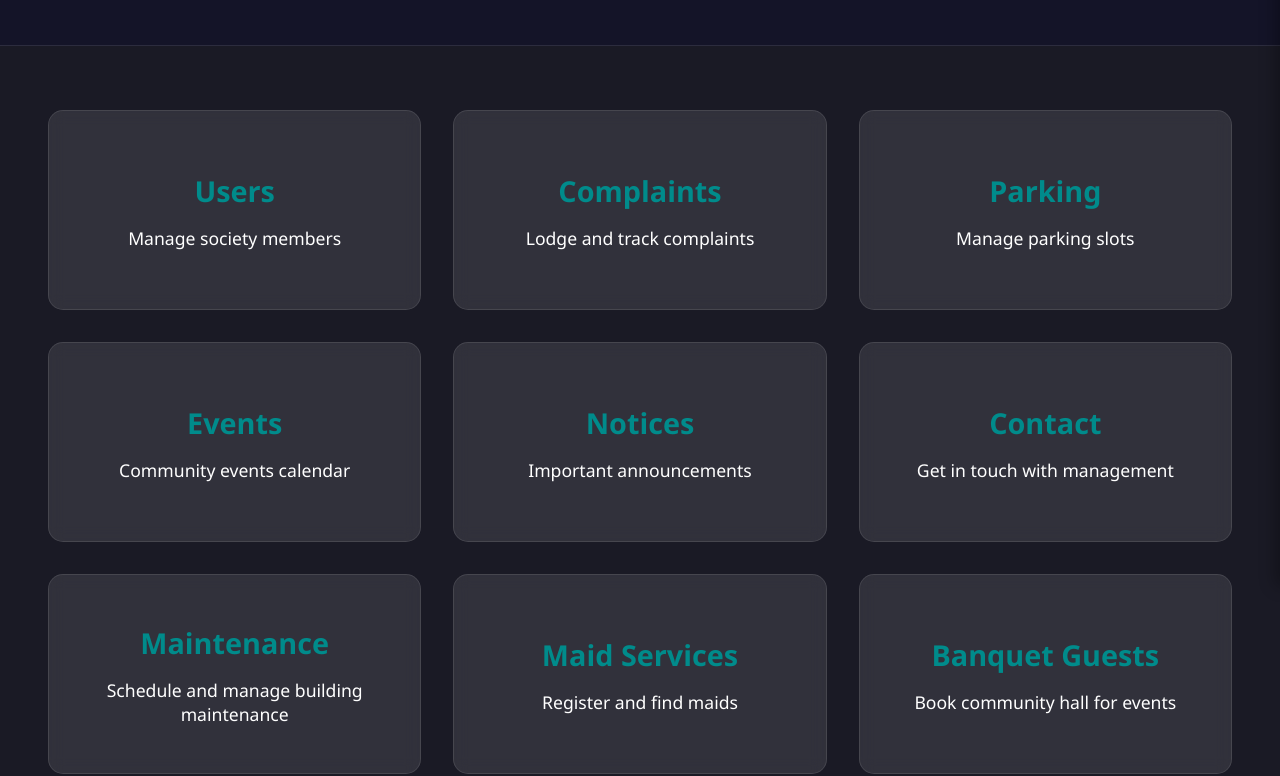
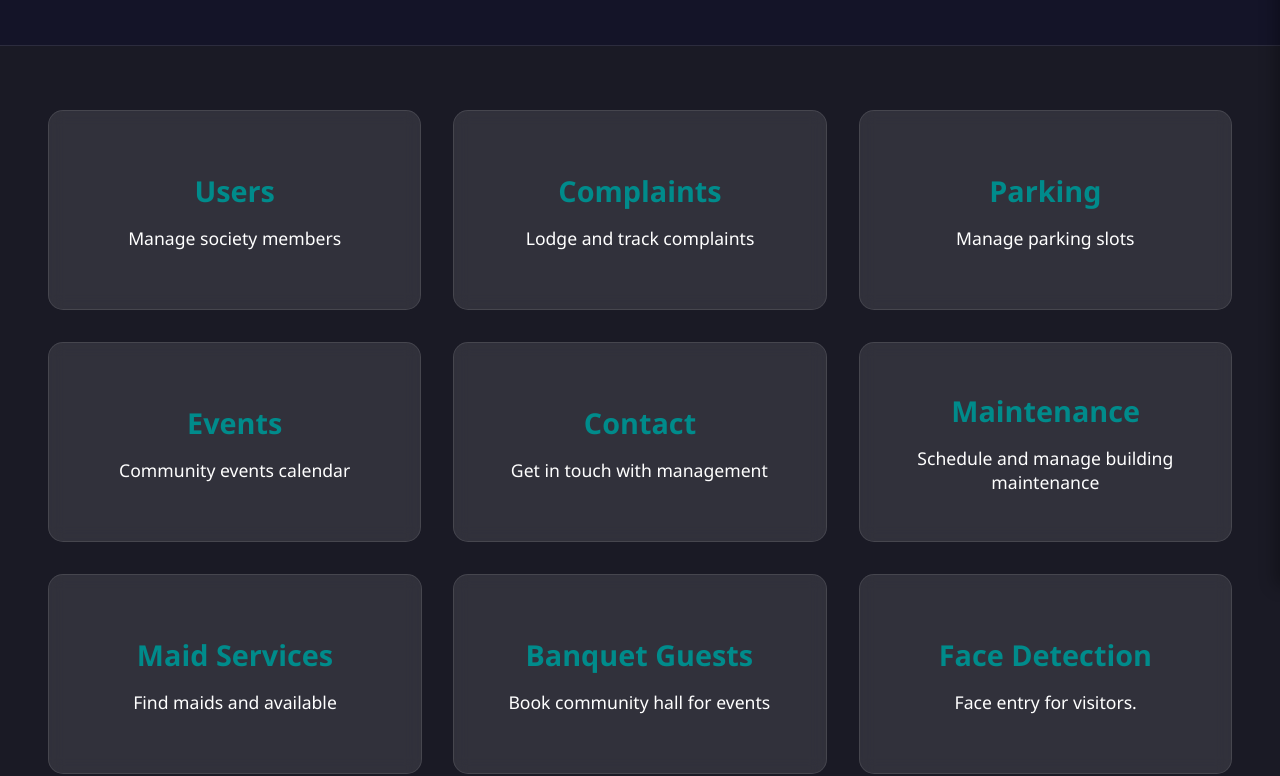
Before and after one commit to ura-dev04/CommunityConnect, a plain HTML site: page dashboard.html in a window 1280 px wide. Shown: the part 214-990 px from the top of the page. Drawn offline with Linux system fonts and the light colour scheme; no server answers; sample sign-in values are in the browser's storage.

Commit message:
handled permission issues

```diff
--- a/dashboard.html
+++ b/dashboard.html
@@ -61,8 +61,8 @@
       <p>Community events calendar</p>
     </div>
     <div class="feature-box" data-target="notice.html">
-      <h3>Notices</h3>
-      <p>Important announcements</p>
+      <h3>Notifications</h3>
+      <p>Important announcements to be made via notification system</p>
     </div>
     <div class="feature-box" data-target="contact.html">
       <h3>Contact</h3>
@@ -74,7 +74,7 @@
     </div>
     <div class="feature-box" data-target="maid-services.html">
       <h3>Maid Services</h3>
-      <p>Register and find maids</p>
+      <p>Find maids and available</p>
     </div>
 
     <div class="feature-box" data-target="booking.html">
--- a/dashboard.js
+++ b/dashboard.js
@@ -374,7 +374,7 @@ document.addEventListener('DOMContentLoaded', () => {
       'president': ['users.html', 'complaint.html', 'parking.html', 'events.html', 'notice.html', 'contact.html', 'maid-services.html', 'booking.html', 'maintenance.html', 'Face-Detection-JavaScript-master/index.html'],
       'secretary': ['users.html', 'complaint.html', 'parking.html', 'events.html', 'notice.html', 'contact.html', 'maid-services.html', 'booking.html', 'maintenance.html', 'Face-Detection-JavaScript-master/index.html'],
       'treasurer': ['users.html', 'complaint.html', 'parking.html', 'events.html', 'notice.html', 'contact.html', 'maid-services.html', 'booking.html', 'maintenance.html', 'Face-Detection-JavaScript-master/index.html'],
-      'resident': ['users.html', 'complaint.html', 'parking.html', 'events.html', 'notice.html', 'contact.html', 'maid-services.html', 'booking.html', 'maintenance.html', 'Face-Detection-JavaScript-master/index.html'],
+      'resident': ['users.html', 'complaint.html', 'parking.html', 'events.html', 'contact.html', 'maid-services.html', 'booking.html', 'maintenance.html', 'Face-Detection-JavaScript-master/index.html'],
       'building-manager': ['users.html', 'complaint.html', 'parking.html', 'events.html', 'notice.html', 'contact.html', 'maid-services.html', 'booking.html', 'maintenance.html', 'Face-Detection-JavaScript-master/index.html'],
     };
 
--- a/notice-board.js
+++ b/notice-board.js
@@ -90,7 +90,7 @@ function logout() {
 // Function to check if user has permission to manage notifications
 function hasNotificationPermission(user) {
   // Define roles that can manage notifications
-  const allowedRoles = ['admin', 'president', 'secretary'];
+  const allowedRoles = ['admin', 'president', 'secretary', 'treasurer', 'building-manager'];
   return allowedRoles.includes(user.sub_role) || user.role === 'admin';
 }
 
```
